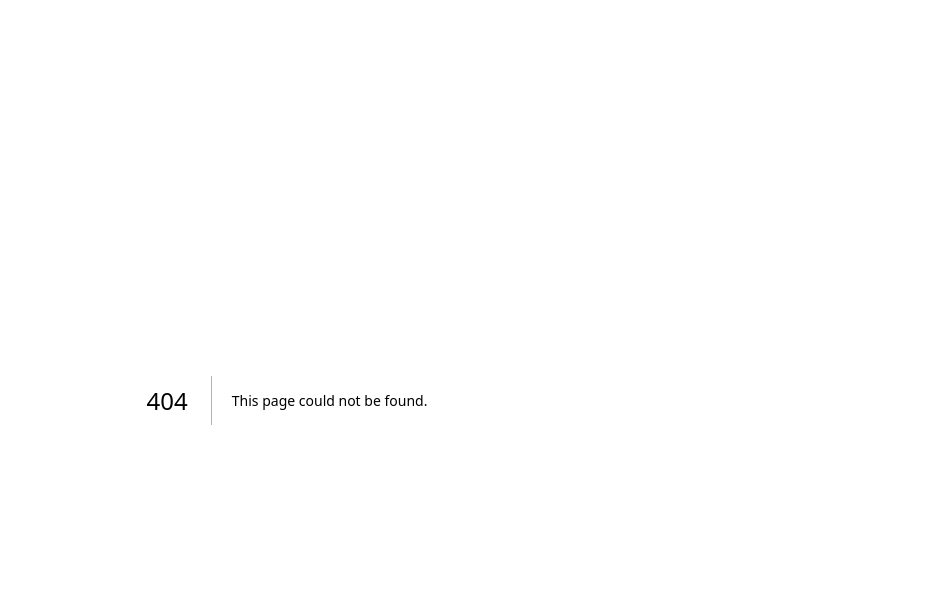
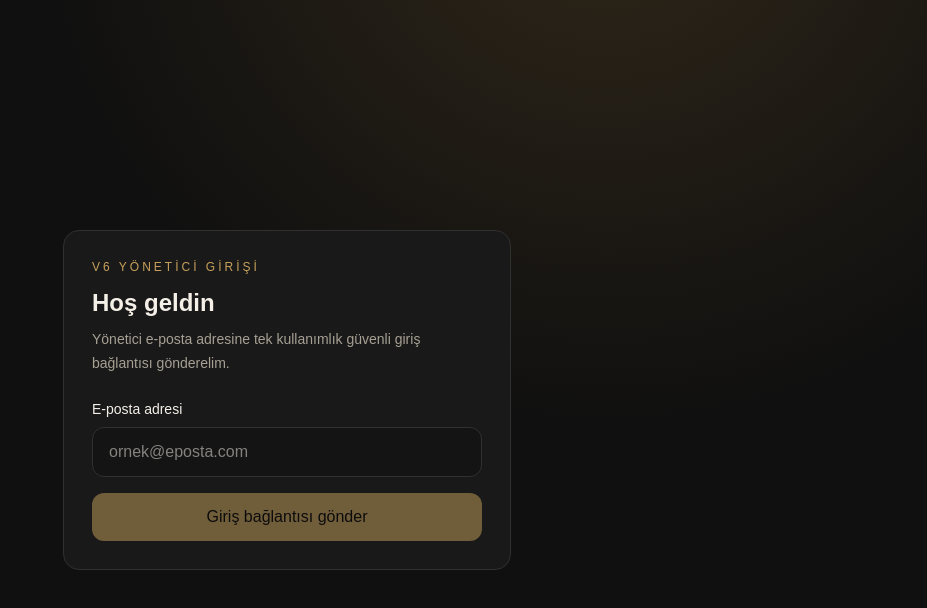
Before and after one commit to mehmetqezqinci/icerik-fabrikasi, a Next.js app: page /login in a window 1280 px wide. Before the commit this address had no page. Shown: the top 608 px of the page, without its empty margins (353-1280 px from the left). Built offline with nearby package versions, Linux system fonts and the light colour scheme.

Commit message:
feat(v6): add secure V5 and Metricool import workspace

```diff
--- /dev/null
+++ b/app/login/page.tsx
@@ -0,0 +1,36 @@
+"use client";
+
+import { useState } from "react";
+import { createSupabaseBrowserClient } from "@/lib/supabase/client";
+
+export default function LoginPage() {
+  const [email, setEmail] = useState("");
+  const [message, setMessage] = useState("");
+  const [busy, setBusy] = useState(false);
+
+  async function sendLink() {
+    setBusy(true); setMessage("");
+    try {
+      const supabase = createSupabaseBrowserClient();
+      const { error } = await supabase.auth.signInWithOtp({
+        email,
+        options: { emailRedirectTo: window.location.origin + "/dashboard" }
+      });
+      if (error) throw error;
+      setMessage("Giriş bağlantısı e-posta adresinize gönderildi. Gelen kutunuzu kontrol edin.");
+    } catch (e) { setMessage(e instanceof Error ? e.message : "Giriş bağlantısı gönderilemedi."); }
+    finally { setBusy(false); }
+  }
+
+  return <main className="flex min-h-screen items-center justify-center px-5">
+    <section className="w-full max-w-md rounded-2xl border border-[var(--line)] bg-[var(--panel)] p-7">
+      <div className="text-xs uppercase tracking-[.25em] text-[var(--gold)]">V6 yönetici girişi</div>
+      <h1 className="mt-3 text-2xl font-semibold">Hoş geldin</h1>
+      <p className="mt-2 text-sm leading-6 text-[var(--muted)]">Yönetici e-posta adresine tek kullanımlık güvenli giriş bağlantısı gönderelim.</p>
+      <label className="mt-6 block text-sm">E-posta adresi</label>
+      <input value={email} onChange={(e) => setEmail(e.target.value)} type="email" autoComplete="email" className="mt-2 w-full rounded-xl border border-[var(--line)] bg-black/20 px-4 py-3 outline-none focus:border-[var(--gold)]" placeholder="ornek@eposta.com"/>
+      <button onClick={sendLink} disabled={busy || !email.includes("@")} className="mt-4 w-full rounded-xl bg-[var(--gold)] px-4 py-3 font-semibold text-black disabled:opacity-50">{busy ? "Gönderiliyor..." : "Giriş bağlantısı gönder"}</button>
+      {message && <p className="mt-4 text-sm text-[var(--muted)]">{message}</p>}
+    </section>
+  </main>;
+}
```
